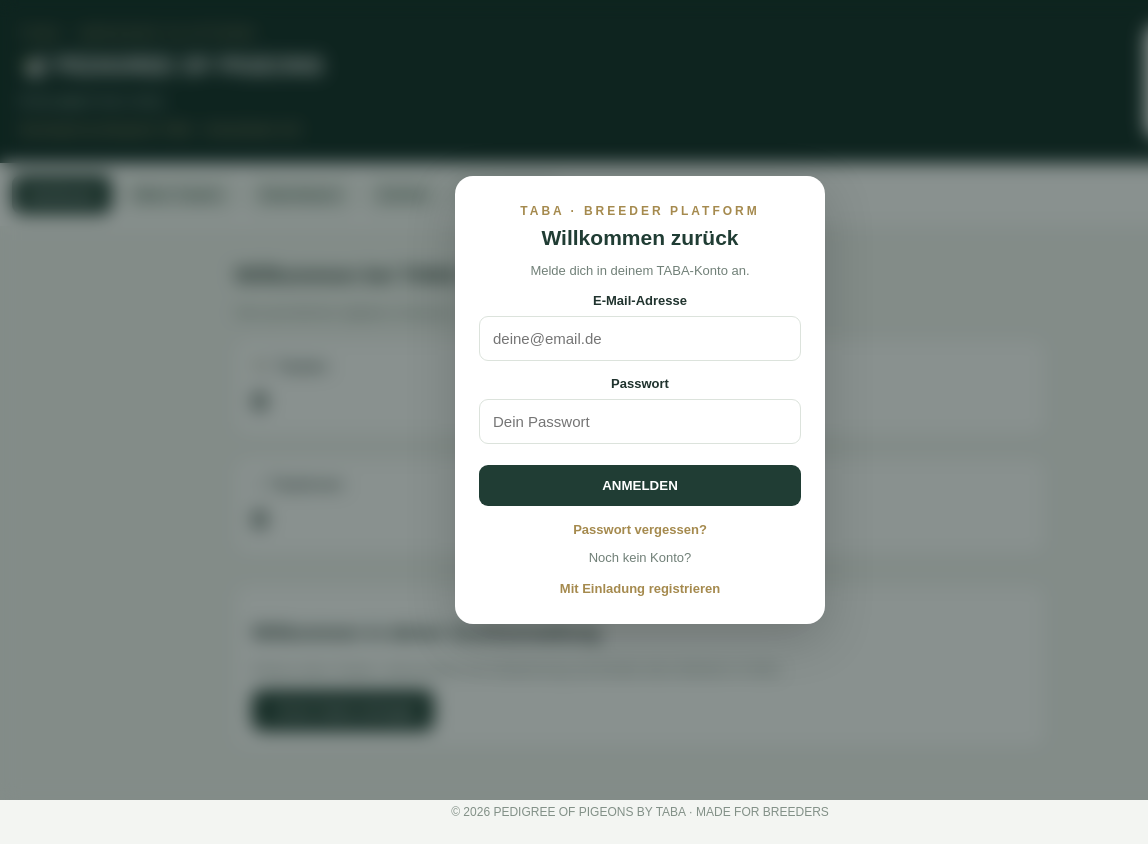
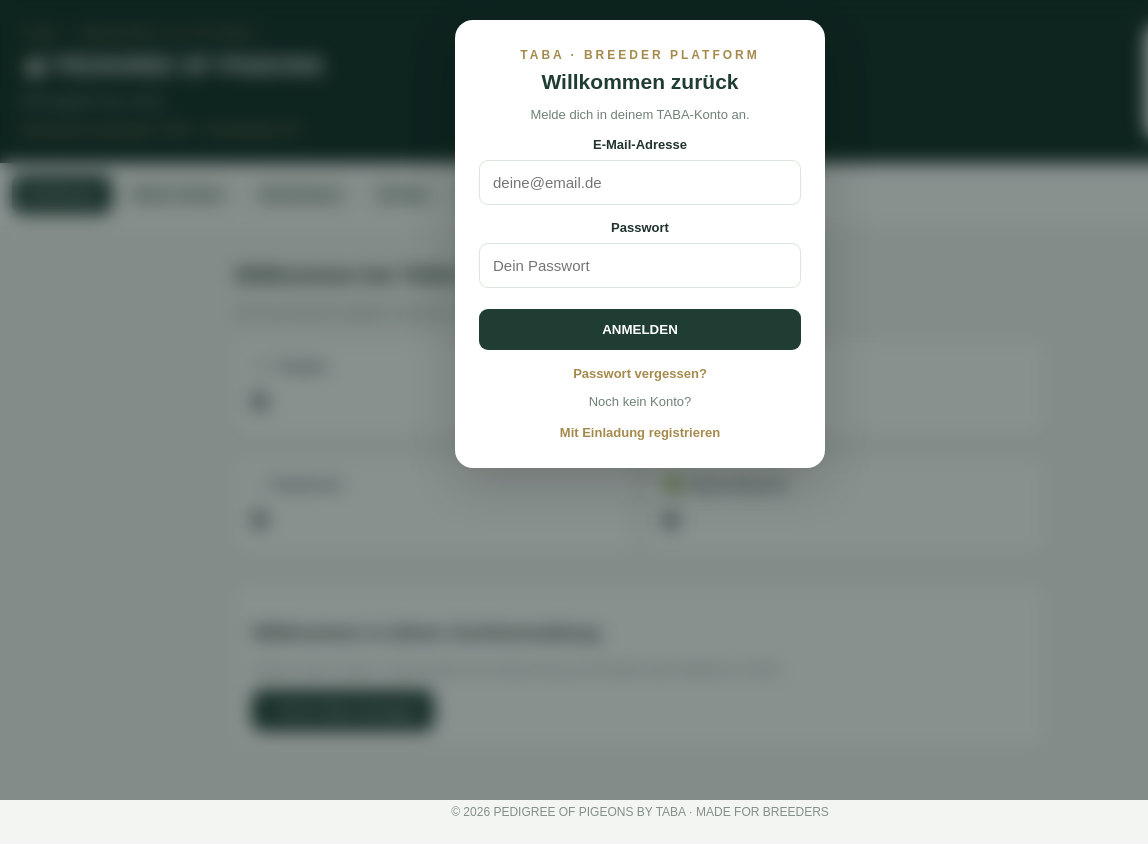
Before and after one commit to benjamintaba06-cmd/pedigree-of-pigeons-taba, a plain HTML site: page index.html in a window 1280 px wide. Shown: the full height of the page, 0-1148 px from the left. Drawn offline with nearby package versions, Linux system fonts and the light colour scheme.

Commit message:
Update index.html

```diff
--- a/index.html
+++ b/index.html
@@ -91,9 +91,11 @@ footer{text-align:center;padding:25px;color:#829087;font-size:12px}
   inset: 0;
   z-index: 1000;
   display: flex;
-  align-items: center;
   justify-content: center;
   padding: 20px;
+  overflow-y: auto;
+align-items: flex-start;
+-webkit-overflow-scrolling: touch;
   background: rgba(10, 25, 21, 0.48);
   backdrop-filter: blur(9px);
   -webkit-backdrop-filter: blur(9px);
```
